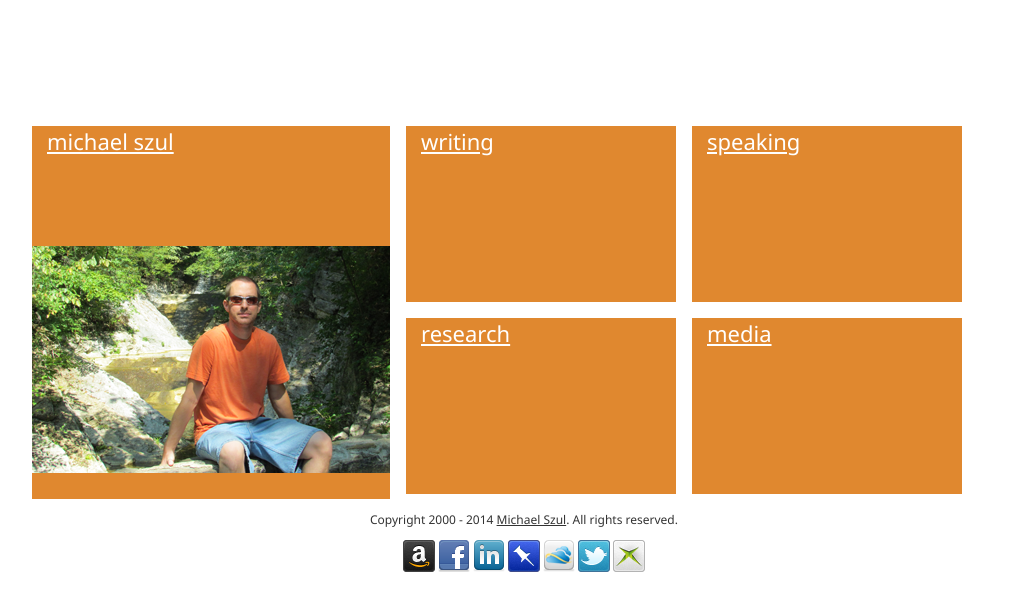
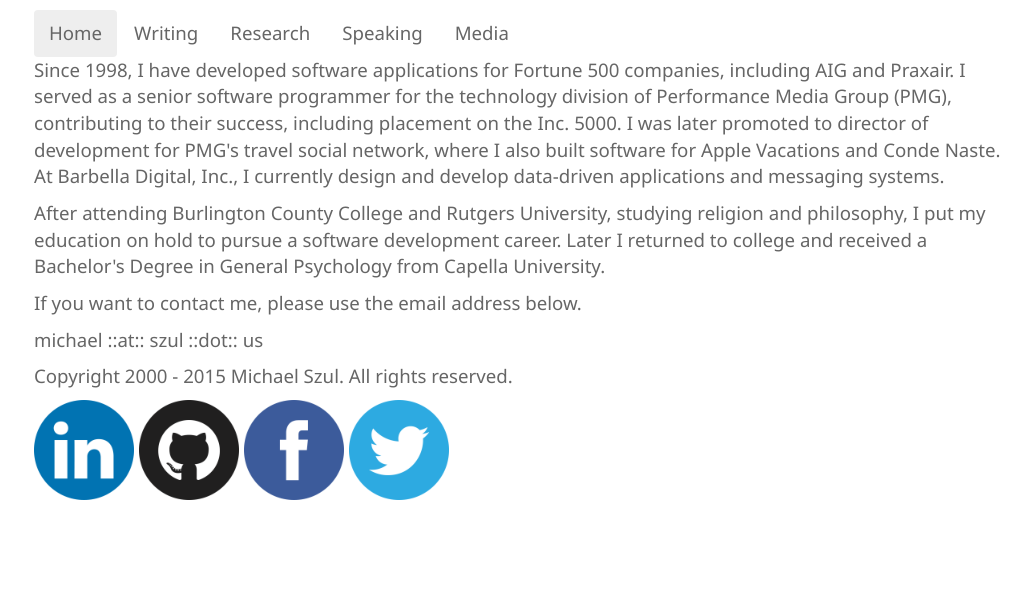
Before and after one commit to szul/michael.szul.us, a plain HTML site: page static/index.html in a window 1280 px wide. Shown: the whole page, without its empty margins (116-1146 px from the left). Drawn offline with nearby package versions, Linux system fonts and the light colour scheme.

Commit message:
Redesigning everything
Gutted the home page and added bootstrap.

```diff
--- a/static/index.html
+++ b/static/index.html
@@ -8,51 +8,38 @@
     <!--[if IE]>
       <script src="/javascripts/html5.js"></script>
     <![endif]-->
+    <link rel="stylesheet" href="//maxcdn.bootstrapcdn.com/bootstrap/3.3.4/css/bootstrap.min.css" />
     <link rel="stylesheet" href="/stylesheets/styles.css" />
     <!--
     <link rel="alternate" type="application/rss+xml" title="Michael Szul: author, artist, philosopher, technologist" href="/blog/feeds/rss/" />
     -->
   </head>
   <body>
-      <div class="masthead">
-        <div class="blocks">
-          <h1><a href="/">michael szul</a></h1>
-          <a class="image-link" href="/about">
-            <img src="/images/szul.png" alt="michael szul" title="michael szul" />
-          </a>
-        </div>
-      </div>
-
-<nav>
-  <div>
-    <div class="blocks">
-      <a href="/writing">writing</a>
-    </div>
-    <div class="blocks">
-      <a href="#">research</a>
-    </div>
-  </div>
-  <div>
-    <div class="blocks">
-      <a href="/speaking">speaking</a>
-    </div>
-    <div class="blocks">
-      <a href="/media">media</a>
-    </div>
-  </div>
-</nav>
-
-    <div class="clear"></div>
+    <header>
+      <ul class="nav nav-pills">
+        <li role="presentation" class="active"><a href="/about">Home</a></li>
+        <li role="presentation"><a href="/writing">Writing</a></li>
+        <li role="presentation"><a href="/research">Research</a></li>
+        <li role="presentation"><a href="/speaking">Speaking</a></li>
+        <li role="presentation"><a href="/media">Media</a></li>
+      </ul>
+    </header>
+    <main>
+      <p>Since 1998, I have developed software applications for Fortune 500 companies, including AIG and Praxair. I served as a senior software programmer for the technology division of Performance Media Group (PMG), contributing to their success, including placement on the Inc. 5000. I was later promoted to director of development for PMG's travel social network, where I also built software for Apple Vacations and Conde Naste. At Barbella Digital, Inc., I currently design and develop data-driven applications and messaging systems.</p>
+      <p>After attending Burlington County College and Rutgers University, studying religion and philosophy, I put my education on hold to pursue a software development career. Later I returned to college and received a Bachelor's Degree in General Psychology from Capella University.</p>
+      <!--
+      <p>You can find me writing about psychology, physics, philosophy and other arts and sciences at <a href="http://overmortal.com" rel="external">Overmortal</a>.</p>
+      -->
+      <p>If you want to contact me, please use the email address below.</p>
+      <p>michael ::at:: szul ::dot:: us</p>
+    </main>
     <footer>
-      <p>Copyright 2000 - 2014 <a href="/about">Michael Szul</a>. All rights reserved.</p>
+      <p>Copyright 2000 - 2015 <a href="/about">Michael Szul</a>. All rights reserved.</p>
       <p>
-        <a href="http://www.amazon.com/gp/pdp/profile/A3FJSHVW02YAK3?ie=UTF8&ref_=ya_56" rel="external"><img src="/images/social/amazon_32.png" alt="amazon" /></a>
-        <a href="http://www.facebook.com/Szul2012" rel="external"><img src="/images/social/facebook_32.png" alt="facebook" /></a>
-        <a href="http://www.linkedin.com/in/szul2012" rel="external"><img src="/images/social/linkedin_32.png" alt="linkedin" /></a>
-        <a href="http://pinboard.in/u:szul" rel="external"><img src="/images/social/pinboard_32.png" alt="pinboard" /></a>
-        <a href="https://onedrive.live.com/?sc=photos&cid=0a1b1d3d918bdbc5" rel="external"><img src="/images/social/onedrive_32.png" alt="onedrive" /></a>
-        <a href="http://twitter.com/szul" rel="external"><img src="/images/social/twitter_32.png" alt="twitter" /></a>
-        <a href="http://live.xbox.com/en-US/MyXbox/Profile?gamertag=szul2012&xr=livewall" rel="external"><img src="/images/social/xbox_32.png" alt="xbox 360 live" /></a>
+        <a href="http://www.linkedin.com/in/szul2012" rel="external"><img src="/images/social/linkedin.png" alt="LinkedIn" /></a>
+        <a href="http://github.com/szul" rel="external"><img src="/images/social/github.png" alt="GitHub" /></a>
+        <a href="http://www.facebook.com/Szul2012" rel="external"><img src="/images/social/facebook.png" alt="Facebook" /></a>
+        <a href="http://twitter.com/szul" rel="external"><img src="/images/social/twitter.png" alt="Twitter" /></a>
       </p>
     </footer>
     <script type="text/javascript">
--- a/static/stylesheets/styles.css
+++ b/static/stylesheets/styles.css
@@ -4,98 +4,34 @@ html {
 }
 body {
 	font-family: "Segoe UI", Tahoma, "Trebuchet MS";
-	color: #333;
+	font-size: 14pt;
+	/*font-family: "HelveticaNeue-Light", "Helvetica Neue Light", "Helvetica Neue", Helvetica, Arial, "Lucida Grande", sans-serif;*/
+	color: #666;
 	padding: 10px;
 	width: 1000px;
 	text-align: left;
 	margin: auto;
 }
 a {
-	color: #333;
+	color: #666;
 }
-a > img {
-	margin: 0px;
-	padding: 0px;
+footer > p > a > img {
 	border: 0px;
-}
-nav > div {
-	float: left;
-}
-article {
-	margin: -390px 0px 0px 10px;
-	width: 575px;
-	float: left;
-}
-article > h1 {
-	font-weight: normal;
-	font-size: 20px;
-}
-section {
-	margin-left: 25px;
-}
-section > h1 {
-	font-weight: 500;
-	font-size: 18px;
-	margin-top: 20px;
-}
-section > ul {
-	margin-bottom: 45px;
-}
-section > ul > li {
-	margin-bottom: 20px;
-}
-section > ul > li > div {
-	text-align: center;
-}
-section > ul > li > div > p {
-	text-align: left;
-}
-nav.small {
-	clear: both;
-	margin-top: 0px;
-}
-nav.small > div .blocks {
-	width: 171px !important;
-}
-div .blocks a {
-	font-size: 22px;
-	margin: 15px 0px 0px 15px;
-	color: #fff;
-}
-div .blocks {
-	width: 270px;
-	height: 176px;
-	background-color: #E0882F;
-}
-footer p {
-	font-size: 12px;
-	text-align: center;
-}
-footer p img {
-	border: 0px;
-}
-.masthead, nav {
-	margin-top: 100px;
-	float: left;
-}
-.masthead .blocks h1 {
-	font-weight: normal;
-	font-size: 22px;
-}
-.masthead img {
-	margin-top: 75px;
-}
-.masthead .blocks {
-	width: 358px;
-	height: 373px;
-}
-.image-link {
-	margin: 0px !important;
-}
-.blocks {
-	background-color: #E0882F;
-	margin: 16px 8px 0px 8px;
+	width: 100px;
 }
 .clear {
 	clear: both;
 }
+
+/* Bootstrap overrides */
+
+.nav-pills > li.active > a, .nav-pills > li.active > a:focus, .nav-pills > li.active > a:hover {
+	color: #666;
+	background-color: #eee;
+}
+a:focus, a:hover {
+	color: #666;
+}
+li[role=presentation] > a {
+	color: #666;
+}
```
Also changed, not shown: static/images/social/facebook.png (added), static/images/social/foursquare.png (added), static/images/social/github.png (added), static/images/social/instagram.png (added), static/images/social/kickstarter.png (added), static/images/social/linkedin.png (added), static/images/social/meetup.png (added), static/images/social/skype.png (added), static/images/social/twitter.png (added), static/images/social/vimeo.png (added), static/images/social/yelp.png (added).
